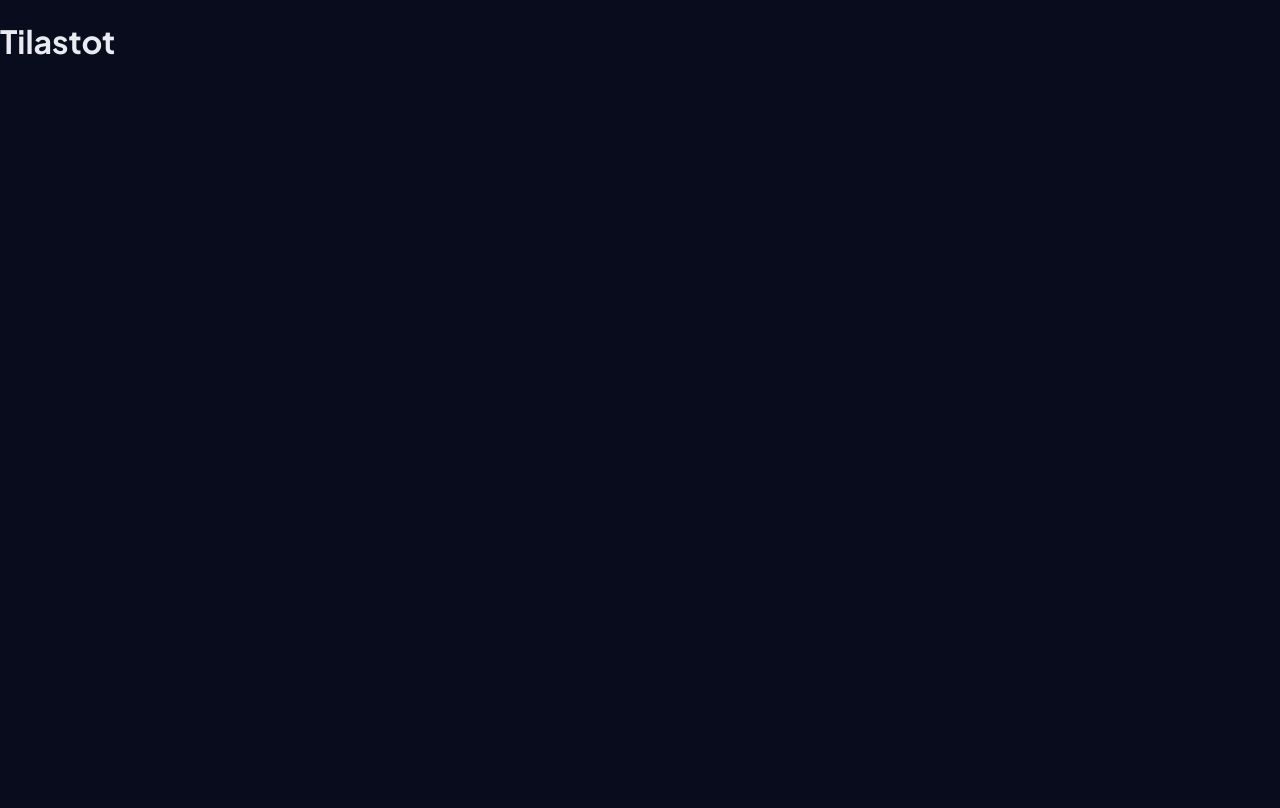
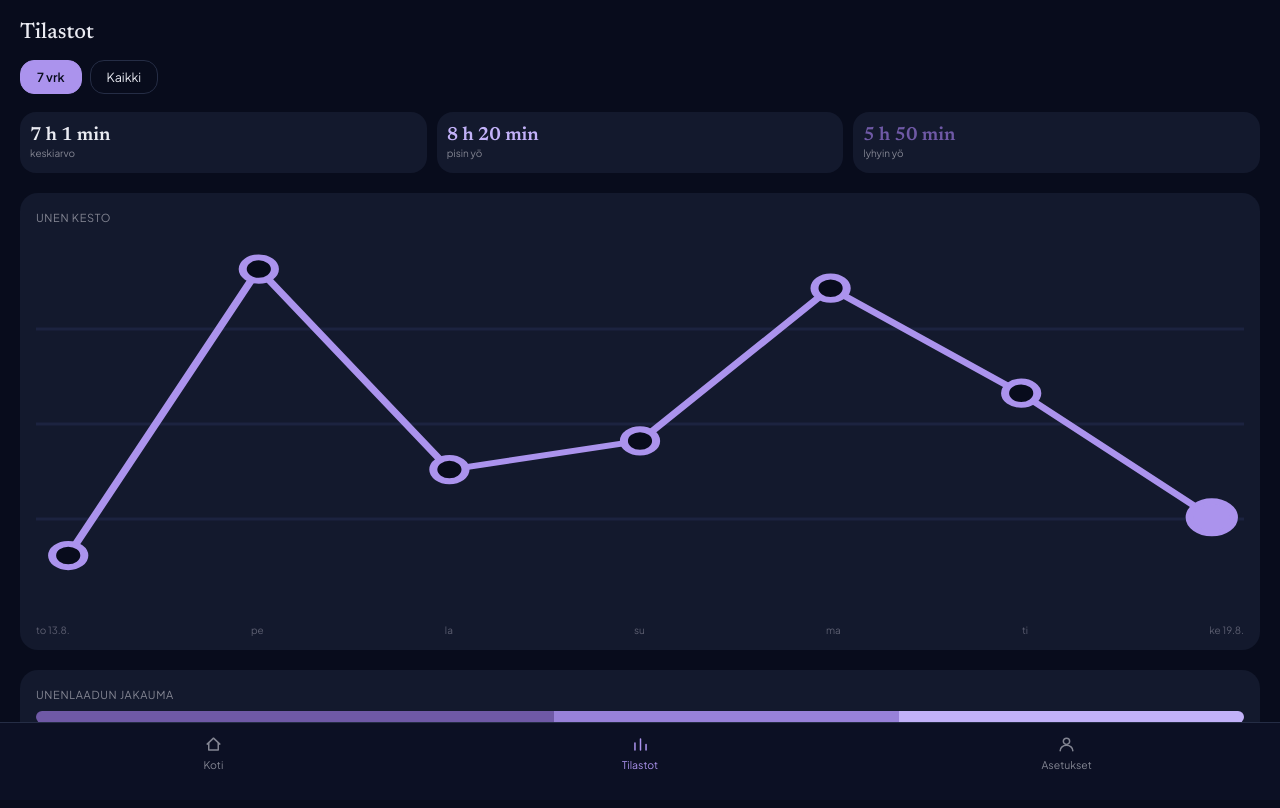
Before and after one commit to Nagis02/Unipaivakirja, a React (Vite) app: page /tilastot in a window 1280 px wide. Shown: the top 808 px of the page. Built offline with nearby package versions, Linux system fonts and the light colour scheme.

Commit message:
Tilastot-sivun ulkoasu ja laskenta

```diff
--- a/src/pages/Stats/Stats.jsx
+++ b/src/pages/Stats/Stats.jsx
@@ -1,7 +1,135 @@
+import { useState } from 'react'
+import BottomNav from '../../components/BottomNav/BottomNav'
+import { sampleEntries } from '../../data/sampleEntries'
+import { QUALITY_LEVELS, formatDuration } from '../../utils/sleepQuality'
+import styles from './Stats.module.scss'
+
+const CHART_LEFT = 8
+const CHART_RIGHT = 292
+const CHART_TOP = 12
+const CHART_BOTTOM = 110
+
+const buildChartPoints = (durations) => {
+  if (durations.length === 0) return []
+  const max = Math.max(...durations)
+  const min = Math.min(...durations)
+  const range = max - min || 1
+  return durations.map((d, i) => ({
+    x: durations.length === 1
+      ? (CHART_LEFT + CHART_RIGHT) / 2
+      : CHART_LEFT + (i * (CHART_RIGHT - CHART_LEFT)) / (durations.length - 1),
+    y: CHART_BOTTOM - ((d - min) / range) * (CHART_BOTTOM - CHART_TOP),
+  }))
+}
+
 const Stats = () => {
+  const [range, setRange] = useState('7vrk')
+
+  const filtered = range === '7vrk' ? sampleEntries.slice(0, 7) : sampleEntries
+  const chronological = [...filtered].reverse()
+  const durations = chronological.map((e) => e.duration)
+
+  const average = Math.round(durations.reduce((sum, d) => sum + d, 0) / durations.length)
+  const longest = Math.max(...durations)
+  const shortest = Math.min(...durations)
+
+  const points = buildChartPoints(durations)
+  const pathD = points.map((p, i) => `${i === 0 ? 'M' : 'L'} ${p.x.toFixed(1)},${p.y.toFixed(1)}`).join(' ')
+
+  const distribution = QUALITY_LEVELS
+    .map((level) => ({ ...level, count: chronological.filter((e) => e.quality === level.key).length }))
+    .filter((level) => level.count > 0)
+
   return (
-    <div>
-      <h1>Tilastot</h1>
+    <div className={styles.stats}>
+      <div className={styles.header}>
+        <div className={styles.title}>Tilastot</div>
+      </div>
+
+      <div className={styles.filters}>
+        <button
+          className={`${styles.filterChip} ${range === '7vrk' ? styles.active : ''}`}
+          onClick={() => setRange('7vrk')}
+        >
+          7 vrk
+        </button>
+        <button
+          className={`${styles.filterChip} ${range === 'kaikki' ? styles.active : ''}`}
+          onClick={() => setRange('kaikki')}
+        >
+          Kaikki
+        </button>
+      </div>
+
+      <div className={styles.body}>
+        <div className={styles.statsRow}>
+          <div className={styles.statTile}>
+            <div className={styles.statValue}>{formatDuration(average)}</div>
+            <div className={styles.statLabel}>keskiarvo</div>
+          </div>
+          <div className={styles.statTile}>
+            <div className={`${styles.statValue} ${styles.max}`}>{formatDuration(longest)}</div>
+            <div className={styles.statLabel}>pisin yö</div>
+          </div>
+          <div className={styles.statTile}>
+            <div className={`${styles.statValue} ${styles.min}`}>{formatDuration(shortest)}</div>
+            <div className={styles.statLabel}>lyhyin yö</div>
+          </div>
+        </div>
+
+        <div className={styles.card}>
+          <div className={styles.cardTitle}>Unen kesto</div>
+          <svg width="100%" height="380" viewBox="0 0 300 130" preserveAspectRatio="none" style={{ overflow: 'visible' }}>
+            <line x1="0" y1="32.5" x2="300" y2="32.5" stroke="#1c2340" strokeWidth="1" />
+            <line x1="0" y1="65" x2="300" y2="65" stroke="#1c2340" strokeWidth="1" />
+            <line x1="0" y1="97.5" x2="300" y2="97.5" stroke="#1c2340" strokeWidth="1" />
+            <path d={pathD} fill="none" stroke="#ab93ed" strokeWidth="2" strokeLinecap="round" strokeLinejoin="round" />
+            {points.map((p, i) => {
+              const isLast = i === points.length - 1
+              return (
+                <circle
+                  key={i}
+                  cx={p.x}
+                  cy={p.y}
+                  r={isLast ? 5.5 : 4}
+                  fill={isLast ? '#ab93ed' : '#080c1c'}
+                  stroke="#ab93ed"
+                  strokeWidth="2"
+                />
+              )
+            })}
+          </svg>
+          <div className={styles.chartLabels}>
+            {chronological.map((e, i) => (
+              <span key={e.id}>
+                {(i === 0 || i === chronological.length - 1) ? `${e.weekday} ${e.dateShort}` : e.weekday}
+              </span>
+            ))}
+          </div>
+        </div>
+
+        <div className={styles.distributionCard}>
+          <div className={styles.cardTitle}>Unenlaadun jakauma</div>
+          <div className={styles.bar}>
+            {distribution.map((level) => (
+              <div
+                key={level.key}
+                style={{ width: `${(level.count / chronological.length) * 100}%`, background: level.color }}
+              ></div>
+            ))}
+          </div>
+          <div className={styles.legend}>
+            {distribution.map((level) => (
+              <span key={level.key} className={styles.legendItem}>
+                <span className={styles.legendDot} style={{ background: level.color }}></span>
+                {level.label} ({level.count})
+              </span>
+            ))}
+          </div>
+        </div>
+      </div>
+
+      <BottomNav active="tilastot" />
     </div>
   )
 }
--- /dev/null
+++ b/src/pages/Stats/Stats.module.scss
@@ -0,0 +1,140 @@
+@use '../../styles/variables' as *;
+
+.stats {
+  position: relative;
+  min-height: 100vh;
+  background: $color-bg;
+  color: $color-text;
+  display: flex;
+  flex-direction: column;
+  padding-bottom: 78px;
+}
+
+.header {
+  padding: 22px 20px 16px;
+}
+
+.title {
+  font-family: $font-heading;
+  font-size: 22px;
+  font-weight: 500;
+}
+
+.filters {
+  padding: 0 20px 18px;
+  display: flex;
+  gap: 8px;
+}
+
+.filterChip {
+  padding: 8px 16px;
+  border-radius: 14px;
+  font-size: 12.5px;
+  background: transparent;
+  color: $color-text;
+  border: 1px solid $color-border;
+  cursor: pointer;
+  font-family: inherit;
+
+  &.active {
+    background: $color-accent;
+    color: $color-bg;
+    font-weight: 600;
+    border-color: $color-accent;
+  }
+}
+
+.body {
+  padding: 0 20px 24px;
+  display: flex;
+  flex-direction: column;
+  gap: 20px;
+}
+
+.statsRow {
+  display: flex;
+  gap: 10px;
+}
+
+.statTile {
+  flex: 1;
+  background: $color-card;
+  border-radius: 16px;
+  padding: 14px 10px;
+  min-width: 0;
+}
+
+.statValue {
+  font-family: $font-heading;
+  font-size: 19px;
+  font-weight: 600;
+}
+
+.statLabel {
+  font-size: 10px;
+  color: $color-muted;
+  margin-top: 2px;
+}
+
+.max { color: $color-quality-excellent; }
+.min { color: $color-quality-fair; }
+
+.card {
+  background: $color-card;
+  border-radius: 18px;
+  padding: 18px 16px 14px;
+}
+
+.cardTitle {
+  font-size: 11px;
+  letter-spacing: 0.06em;
+  text-transform: uppercase;
+  color: $color-muted;
+  margin-bottom: 10px;
+}
+
+.chartLabels {
+  display: flex;
+  justify-content: space-between;
+  font-size: 10px;
+  color: $color-muted-dim;
+  margin-top: 6px;
+}
+
+.distributionCard {
+  background: $color-card;
+  border-radius: 18px;
+  padding: 18px 16px;
+}
+
+.bar {
+  width: 100%;
+  height: 12px;
+  border-radius: 6px;
+  overflow: hidden;
+  display: flex;
+  background: #0c1024;
+}
+
+.legend {
+  display: flex;
+  align-items: center;
+  gap: 14px;
+  margin-top: 12px;
+  font-size: 11.5px;
+  color: $color-text;
+  flex-wrap: wrap;
+}
+
+.legendItem {
+  display: flex;
+  align-items: center;
+  gap: 6px;
+}
+
+.legendDot {
+  width: 8px;
+  height: 8px;
+  border-radius: 50%;
+  display: inline-block;
+}
```
